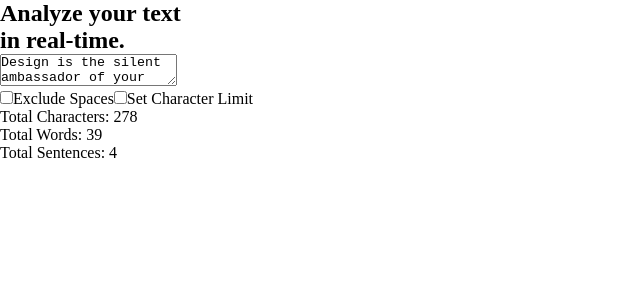
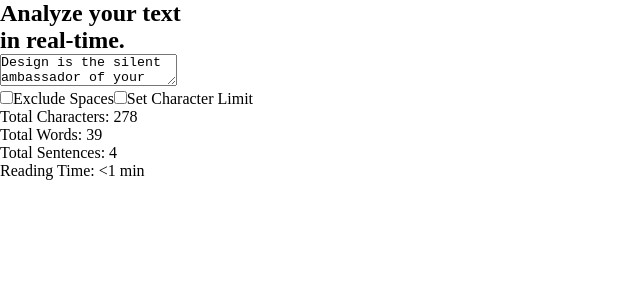
Before and after one commit to ludmila-benitez/character-counter-utn, a React (Vite) app: page / in a window 1280 px wide. Shown: the top 300 px of the page, without its empty margins (0-640 px from the left). Built offline with nearby package versions, Linux system fonts and the light colour scheme.

Commit message:
Add: reading time

```diff
--- a/src/App.jsx
+++ b/src/App.jsx
@@ -25,6 +25,7 @@ function App() {
   }
   const words = text.trim() === "" ? 0 : text.trim().split(/\s+/).length
   const sentences = text.trim() === "" ? 0 : text.split(/[.!?]+/).filter(sentence => sentence.trim() != "").length
+  const readingTime = Math.ceil(words / 200)
 
 
   return (
@@ -72,6 +73,8 @@ function App() {
     <p>Total Words: {words}</p>
     <p>Total Sentences: {sentences}</p>
 
+    <p>Reading Time: &lt;{readingTime} min</p>
+
 
 
 
```
